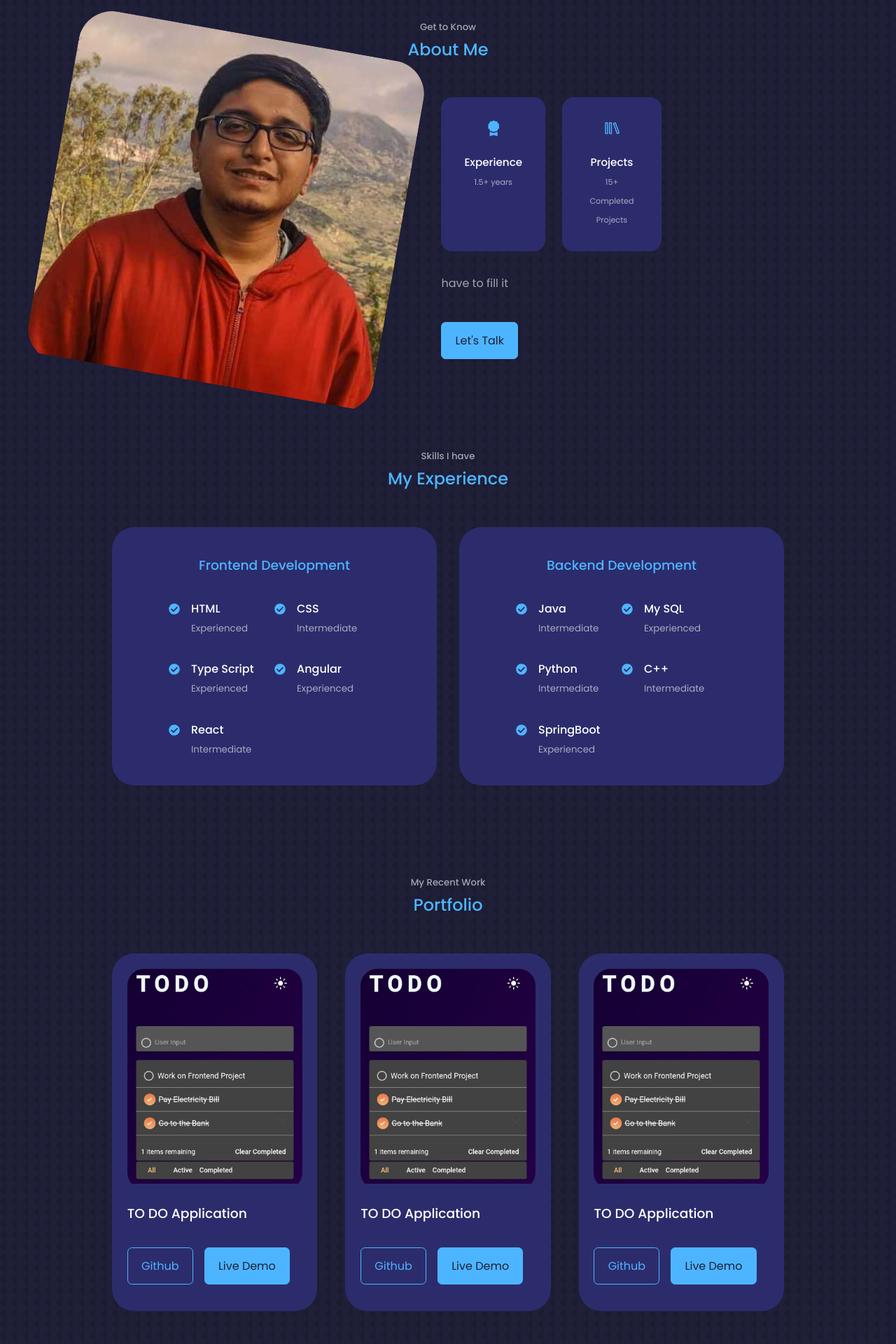
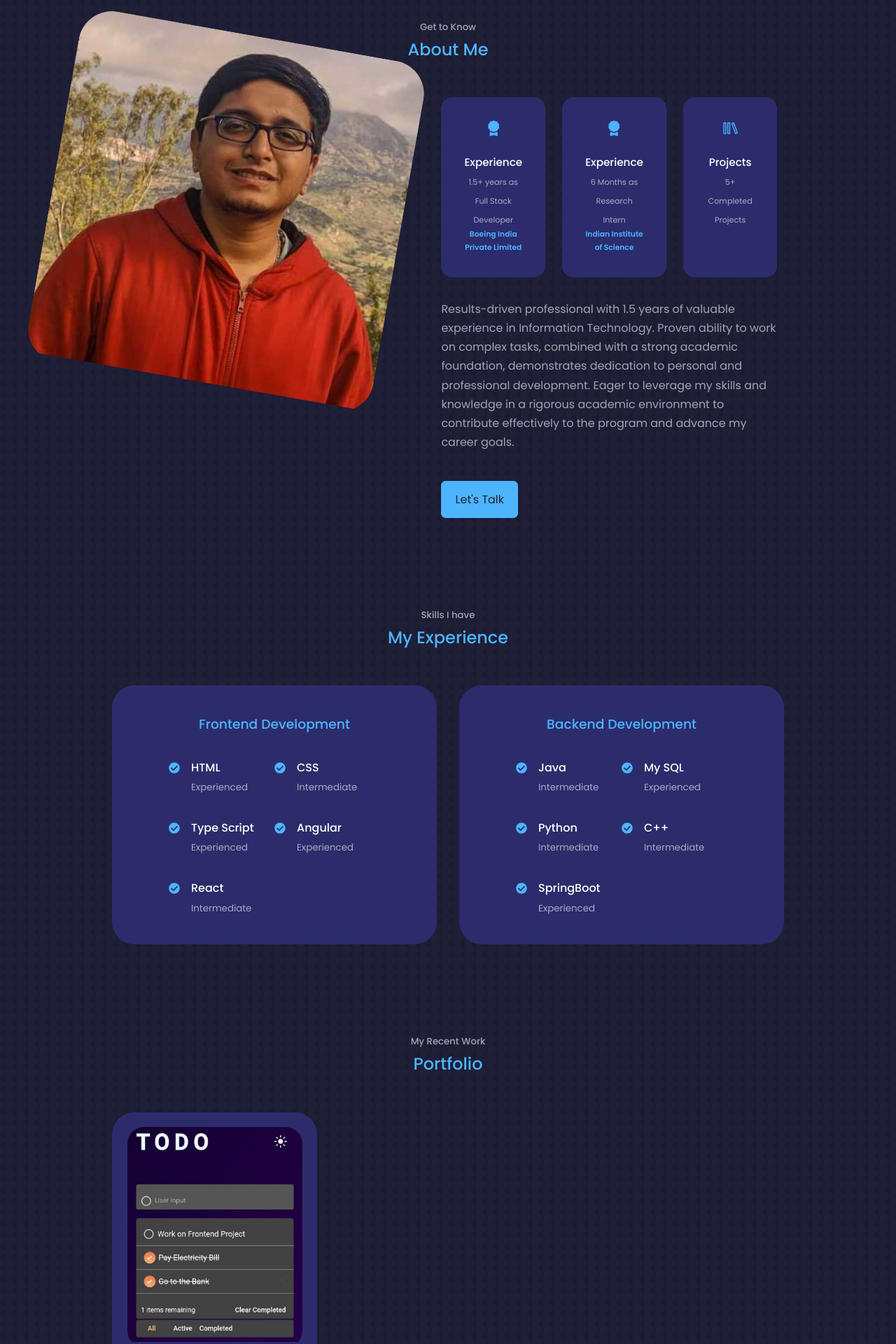
Before and after one commit to ksm007/my-portfolio, a React (Create React App) app: page / in a window 1280 px wide. Shown: the part 900-2820 px from the top of the page at 70% size. Built offline with nearby package versions, Linux system fonts and the light colour scheme.

Commit message:
updated changes

```diff
--- a/src/components/about/About.jsx
+++ b/src/components/about/About.jsx
@@ -21,17 +21,33 @@ const About = () => {
             <article className="about__card">
               <BsFillAwardFill className="about__icon" />
               <h5>Experience</h5>
-              <small>1.5+ years</small>
+              <small>1.5+ years as Full Stack Developer</small>
+              <br />
+              <h6 className="company__name">Boeing India Private Limited</h6>
             </article>
-
+            <article className="about__card">
+              <BsFillAwardFill className="about__icon" />
+              <h5>Experience</h5>
+              <small>6 Months as Research Intern</small>
+              <br />
+              <h6 className="company__name">Indian Institute of Science</h6>
+            </article>
             <article className="about__card">
               <VscLibrary className="about__icon" />
               <h5>Projects</h5>
-              <small>15+ Completed Projects</small>
+              <small>5+ Completed Projects</small>
             </article>
           </div>
 
-          <p> have to fill it</p>
+          <p>
+            {" "}
+            Results-driven professional with 1.5 years of valuable experience in
+            Information Technology. Proven ability to work on complex tasks,
+            combined with a strong academic foundation, demonstrates dedication
+            to personal and professional development. Eager to leverage my
+            skills and knowledge in a rigorous academic environment to
+            contribute effectively to the program and advance my career goals.
+          </p>
 
           <a href="#contact" className="btn btn-primary">
             Let's Talk
--- a/src/components/about/about.css
+++ b/src/components/about/about.css
@@ -49,6 +49,11 @@
 .about__card:hover {
     background: transparent;
     border-color: var(--color-primary--variant);
+}
+
+
+.company__name{
+    color: var(--color-primary);
 }
 
 .about__icon {
--- a/src/components/portfolio/Portfolio.jsx
+++ b/src/components/portfolio/Portfolio.jsx
@@ -11,21 +11,22 @@ const data = [{
   title: 'TO DO Application',
   github: 'https://github.com',
   demo: 'https://angulartodo-ecdd5.web.app/login'
-},
-{
-  id: 2,
-  image: IMG1,
-  title: 'TO DO Application',
-  github: 'https://github.com',
-  demo: 'https://angulartodo-ecdd5.web.app/login'
-},
-{
-  id: 3,
-  image: IMG1,
-  title: 'TO DO Application',
-  github: 'https://github.com',
-  demo: 'https://angulartodo-ecdd5.web.app/login'
 }
+// ,
+// {
+//   id: 2,
+//   image: IMG1,
+//   title: 'TO DO Application',
+//   github: 'https://github.com',
+//   demo: 'https://angulartodo-ecdd5.web.app/login'
+// },
+// {
+//   id: 3,
+//   image: IMG1,
+//   title: 'TO DO Application',
+//   github: 'https://github.com',
+//   demo: 'https://angulartodo-ecdd5.web.app/login'
+// }
 ]
 const Portfolio = () => {
   return (
```
